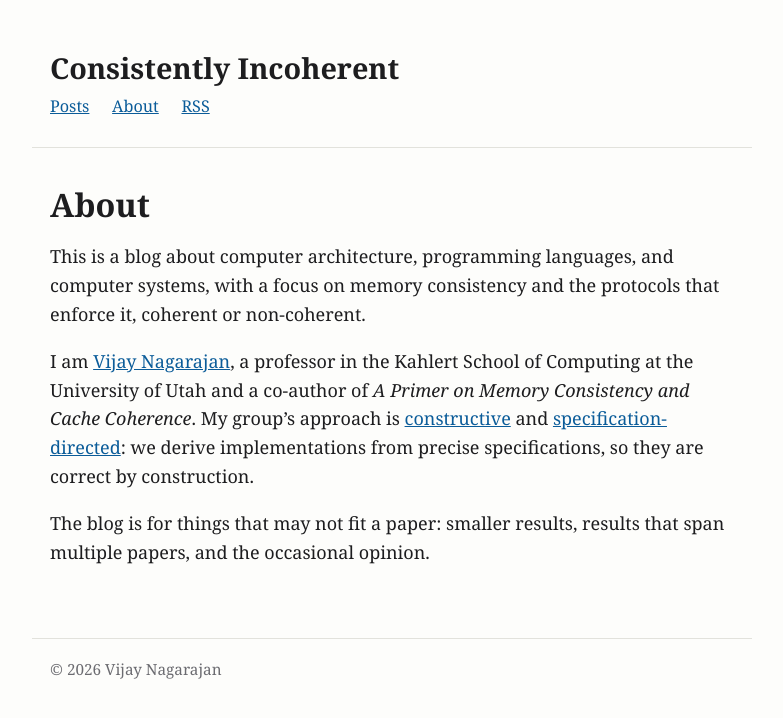
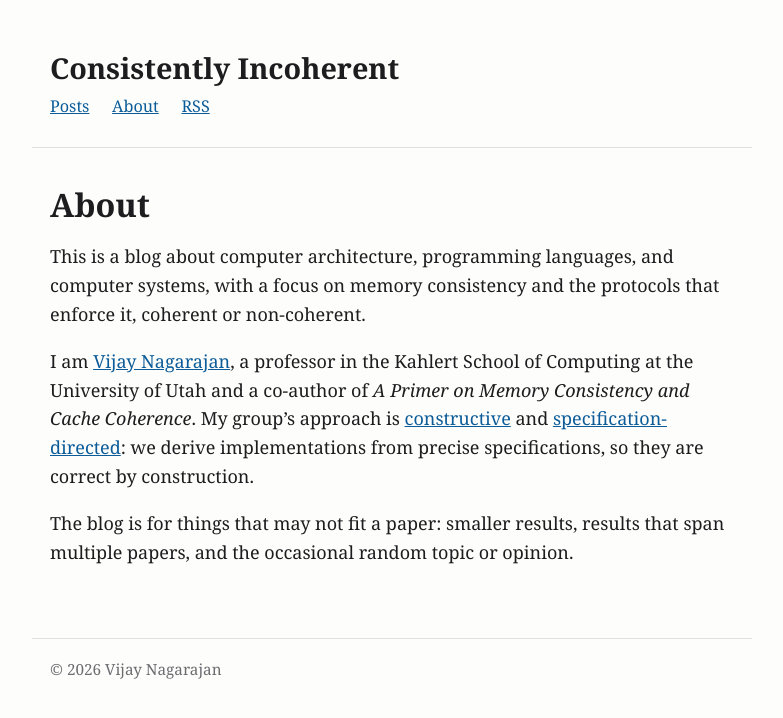
Before and after one commit to vijay-nagarajan/blog, a Jekyll site: the page built from about.md, in a window 1280 px wide. Shown: the top 718 px of the page, without its empty margins (248-1031 px from the left). Built offline with Jekyll 4.4.1, drawn with Linux system fonts in a browser that asks for light colours.

Commit message:
About page: scope line

```diff
--- a/about.md
+++ b/about.md
@@ -7,4 +7,4 @@ This is a blog about computer architecture, programming languages, and computer
 
 I am [Vijay Nagarajan](https://users.cs.utah.edu/~vijay/), a professor in the Kahlert School of Computing at the University of Utah and a co-author of *A Primer on Memory Consistency and Cache Coherence*. My group's approach is [constructive](https://www.cs.utexas.edu/~EWD/transcriptions/EWD02xx/EWD209.html) and [specification-directed](https://cacm.acm.org/opinion/who-builds-a-house-without-drawing-blueprints/): we derive implementations from precise specifications, so they are correct by construction.
 
-The blog is for things that may not fit a paper: smaller results, results that span multiple papers, and the occasional opinion.
+The blog is for things that may not fit a paper: smaller results, results that span multiple papers, and the occasional random topic or opinion.
```
